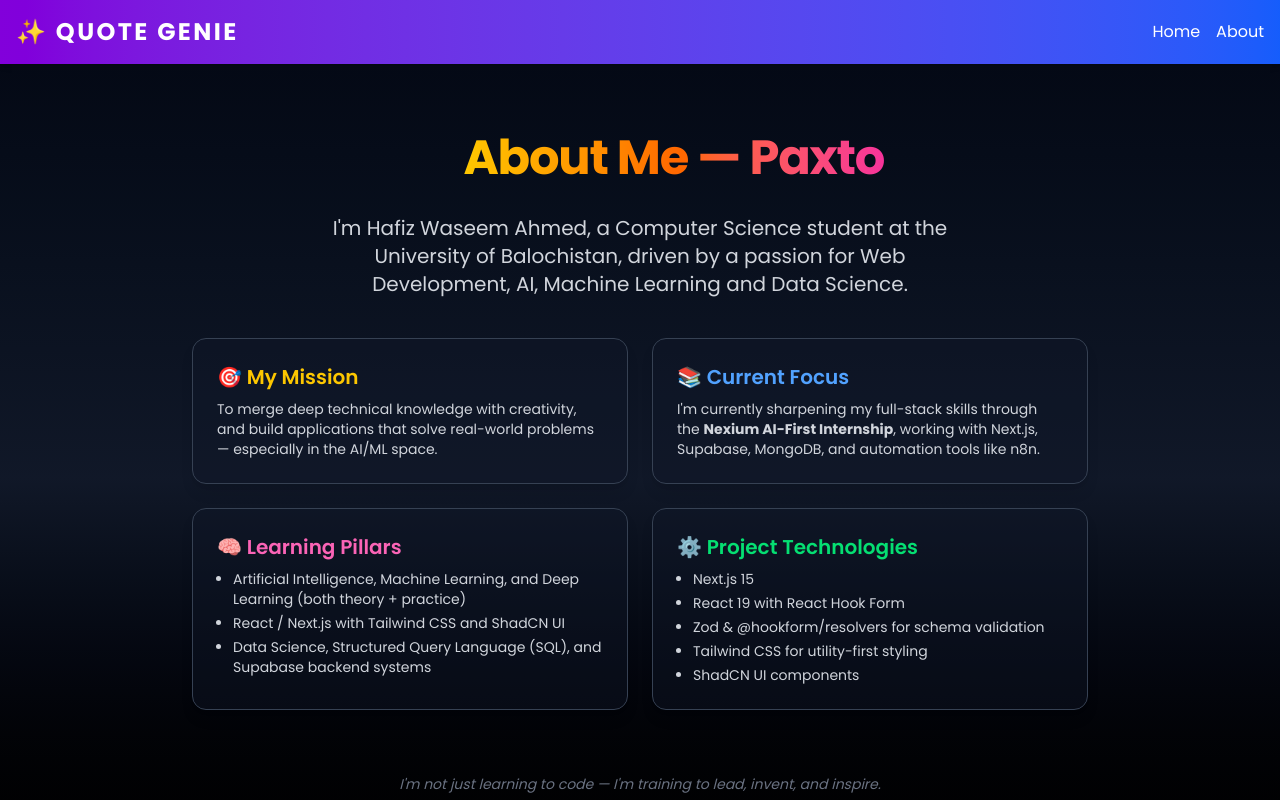
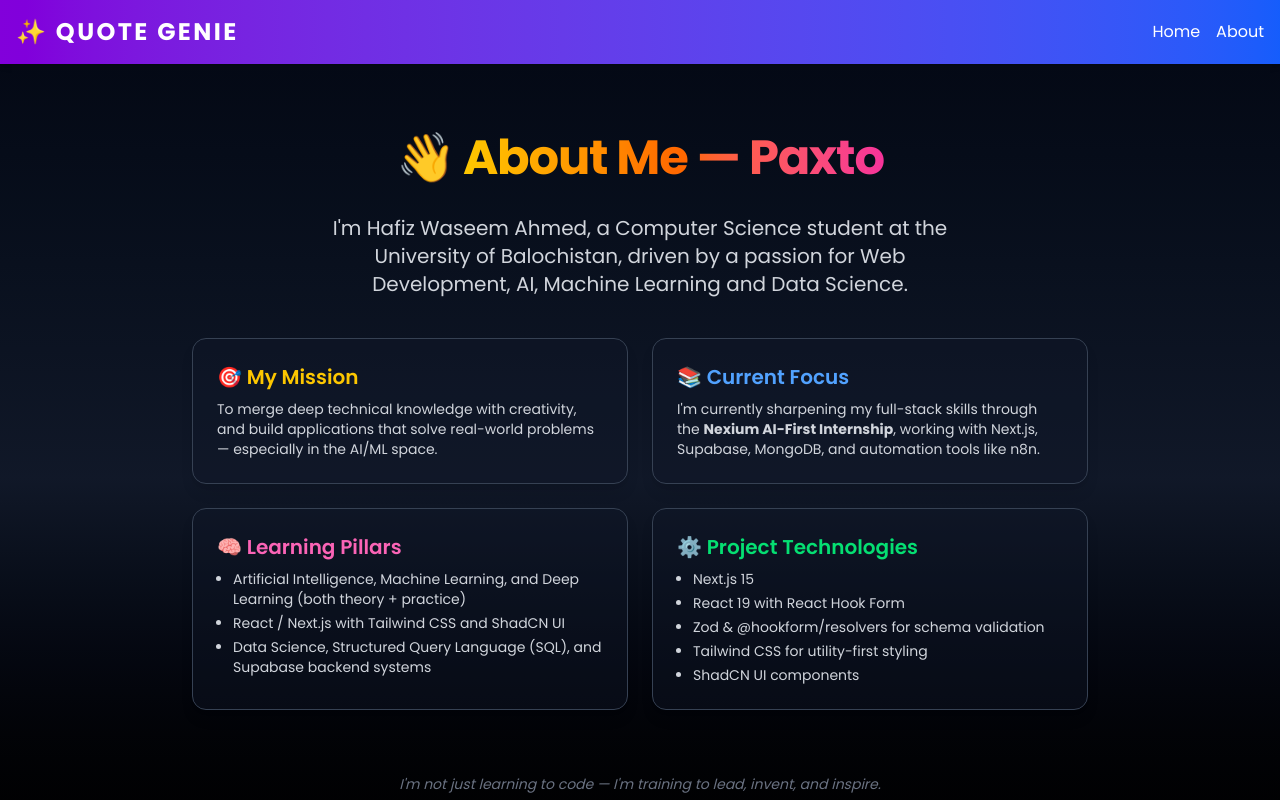
Before and after one commit to Paxto2002/Nexium_Hafiz_Waseem_Ahmed_Assign1, a Next.js app in the folder internship/: page /about in a window 1280 px wide. Shown: the top 800 px of the page. Built offline with nearby package versions, Linux system fonts and the light colour scheme.

Commit message:
chore: coloring issues fixed

```diff
--- a/internship/app/about/page.jsx
+++ b/internship/app/about/page.jsx
@@ -3,14 +3,19 @@ export default function AboutPage() {
     <main className="flex items-center justify-center py-14 max-w-[80%] min-h-screen mx-auto">
       <section className="max-w-4xl mx-auto text-center space-y-8">
         {/* Heading */}
-        <h1 className="text-4xl md:text-5xl font-extrabold tracking-tight text-transparent bg-clip-text">
-          👋  <span className="text-4xl md:text-5xl font-extrabold tracking-tight text-transparent bg-clip-text bg-gradient-to-r from-yellow-400 via-orange-500 to-pink-500">About Me — Paxto</span>
+        <h1 className="text-4xl md:text-5xl font-extrabold tracking-tight text-center flex items-center justify-center gap-2">
+          <span role="img" aria-label="wave">
+            👋
+          </span>
+          <span className="text-transparent bg-clip-text bg-gradient-to-r from-yellow-400 via-orange-500 to-pink-500">
+            About Me — Paxto
+          </span>
         </h1>
 
         {/* Introduction */}
         <p className="text-lg md:text-xl text-gray-300 max-w-2xl mx-auto">
-          I'm Hafiz Waseem Ahmed, a Computer Science student at the University of
-          Balochistan, driven by a passion for Web Development, AI, Machine
+          I'm Hafiz Waseem Ahmed, a Computer Science student at the University
+          of Balochistan, driven by a passion for Web Development, AI, Machine
           Learning and Data Science.
         </p>
 
--- a/internship/components/QuoteGenerator.jsx
+++ b/internship/components/QuoteGenerator.jsx
@@ -47,9 +47,13 @@ export default function QuoteGenerator() {
 
   return (
     <div className="w-full max-w-xl mx-auto p-4 space-y-6 overflow-x-hidden">
-      <h1 className="text-4xl md:text-5xl font-extrabold tracking-tight text-transparent ">
-        ✨ <span className="text-4xl md:text-5xl font-extrabold tracking-tight text-transparent bg-clip-text bg-gradient-to-r from-yellow-400 via-orange-500 to-pink-500 text-center"></span>Quote Genie: Rub the Lamp, Get Inspired!
+      <h1 className="text-4xl md:text-5xl font-extrabold tracking-tight text-center">
+        <span className="mr-2">✨</span>
+        <span className="text-transparent bg-clip-text bg-gradient-to-r from-yellow-400 via-orange-500 to-pink-500">
+          Quote Genie: Rub the Lamp, Get Inspired!
+        </span>
       </h1>
+
       <p className="text-center text-gray-400 text-sm md:text-base leading-relaxed max-w-xl mx-auto break-words">
         Type in a magic word like{" "}
         <span className="text-yellow-300 font-medium">“success”</span>,{" "}
```
